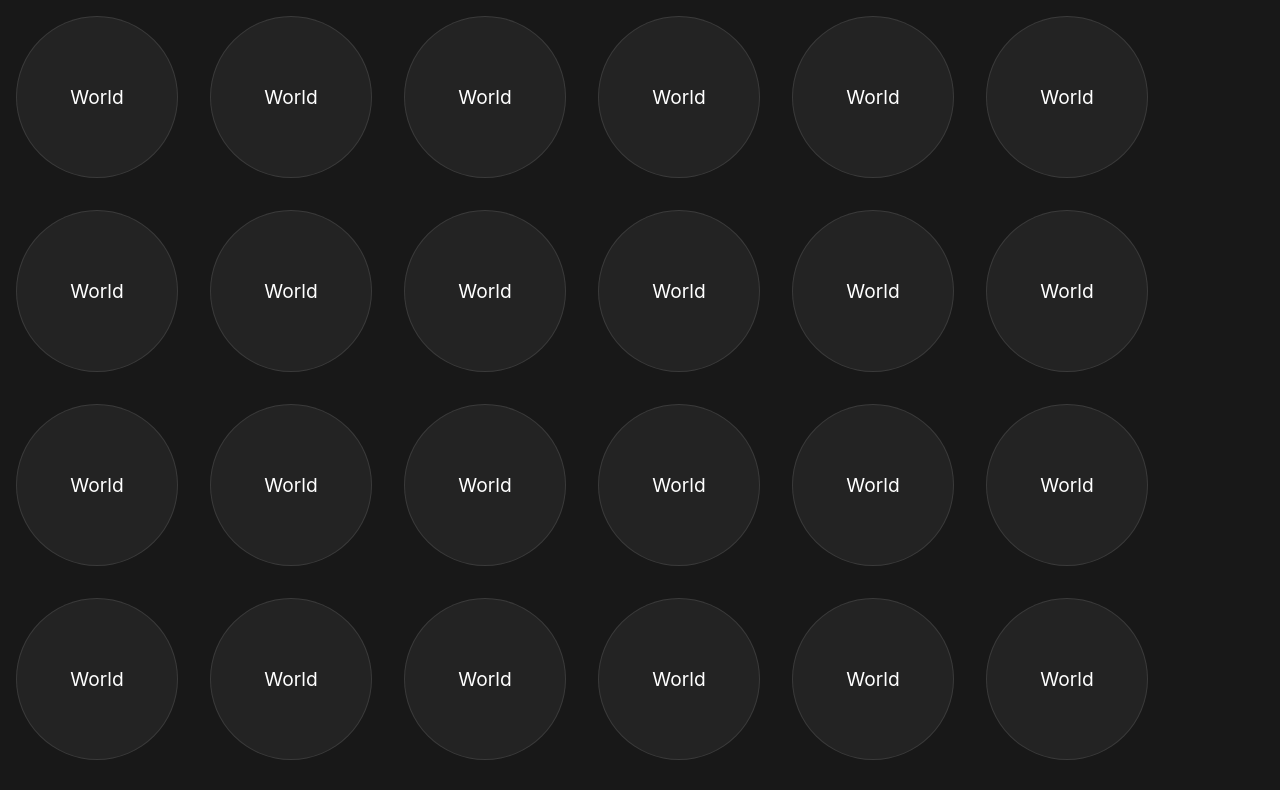
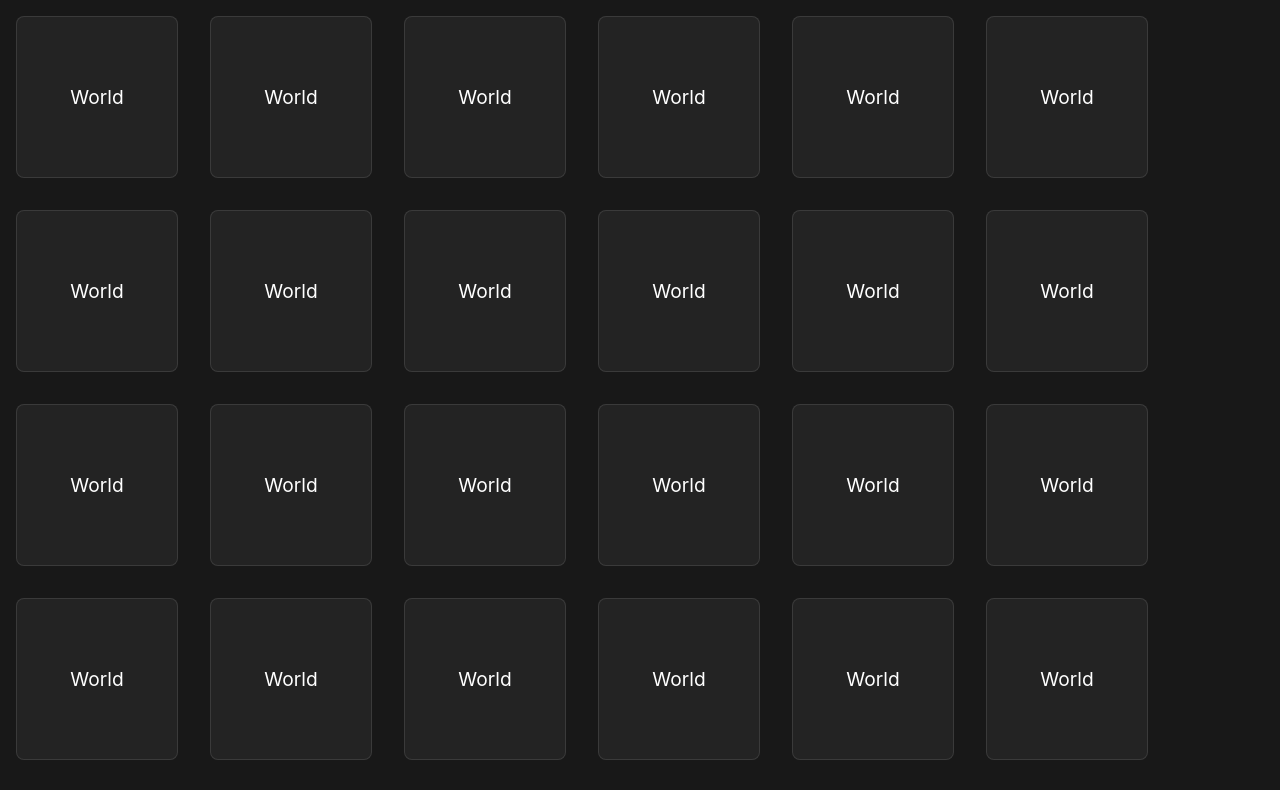
Before and after one commit to bladnman/css-base-units, a React (Create React App) app: page / in a window 1280 px wide. Shown: the top 790 px of the page. Built offline with nearby package versions, Linux system fonts and the light colour scheme.

Commit message:
- one more clean

```diff
--- a/src/App.module.css
+++ b/src/App.module.css
@@ -1,12 +1,12 @@
 .App {}
 .grid {}
 .tile {
-  transition            : all 100ms;
-  border-radius         : 50%;
+  transition            : all 200ms;
+  border-radius         : 0.5em;
 }
 .tile:hover {
-  background-color      : #00000022;
-  border-radius         : 0;
+  border-radius         : 50%;
+  transform: rotate(12deg);
 }
 .label {
   font-size             : 1.2em;
```
